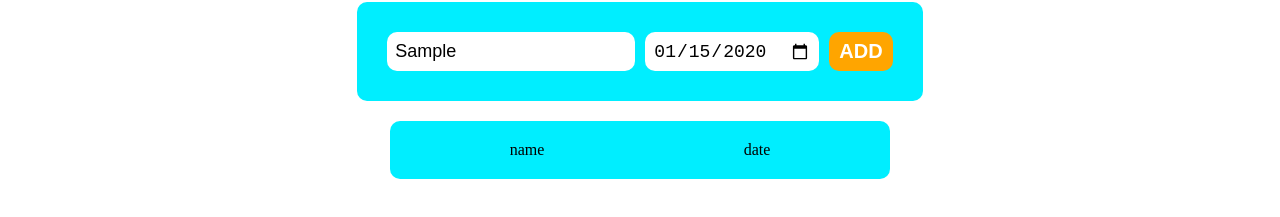
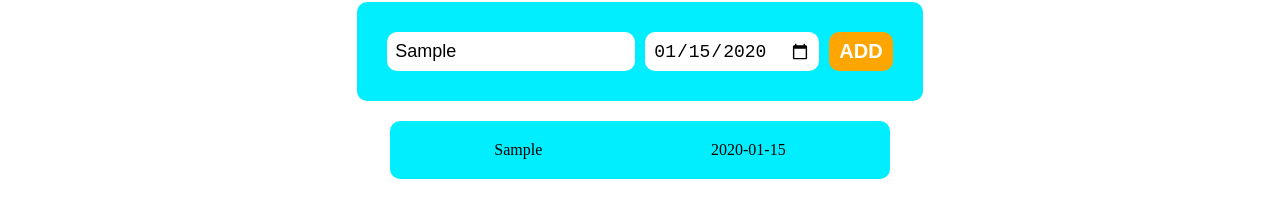
Before and after one commit to Azisbek/TodoFirbase, a React (Create React App) app: page / in a window 1280 px wide. Both pictures are taken after typing "Sample", "2020-01-15" into the empty fields and a click on the button "ADD". Shown: the part 107-324 px from the top of the page. Built offline with nearby package versions, Linux system fonts and the light colour scheme.

Commit message:
finish project

```diff
--- a/src/components/Form.jsx
+++ b/src/components/Form.jsx
@@ -8,6 +8,7 @@
   const submitChangeHandler = (e) => {
     e.preventDefault();
     const data = {
+      id: Math.random,
       title: titleRef.current.value,
       date: dateRef.current.value,
     };
--- /dev/null
+++ b/src/components/Item.jsx
@@ -0,0 +1,24 @@
+import React from 'react'
+import styled from 'styled-components'
+
+
+const Item = ({data}) => {
+  return (
+    <LiStyle>
+        <label>{data.title}</label>
+        <label>{data.date}</label>
+    </LiStyle>
+  )
+}
+
+const LiStyle = styled.li`
+    background-color: #00eeff;
+    padding: 20px;
+    border-radius: 10px;
+    width: 500px;
+    display: flex;
+    justify-content: space-around;
+
+`
+
+export default Item
--- a/src/components/List.jsx
+++ b/src/components/List.jsx
@@ -1,14 +1,14 @@
 import React from "react";
 import styled from "styled-components";
+import Item from "./Item";
 
-const List = () => {
+const List = ({data}) => {
   return (
     <DivStyle>
         <ul>
-            <li>
-                <label>name</label>
-                <label>date</label>
-            </li>
+            {data.map((data) => (
+                <Item key={data.id} data={data}/>
+            ))}
         </ul>
     </DivStyle>
   )
@@ -26,14 +26,7 @@
     justify-content: space-between;
 
   }
-  && li {
-    background-color: #00eeff;
-    padding: 20px;
-    border-radius: 10px;
-    width: 500px;
-    display: flex;
-    justify-content: space-around;
-    }
+
 
 `
 
```
